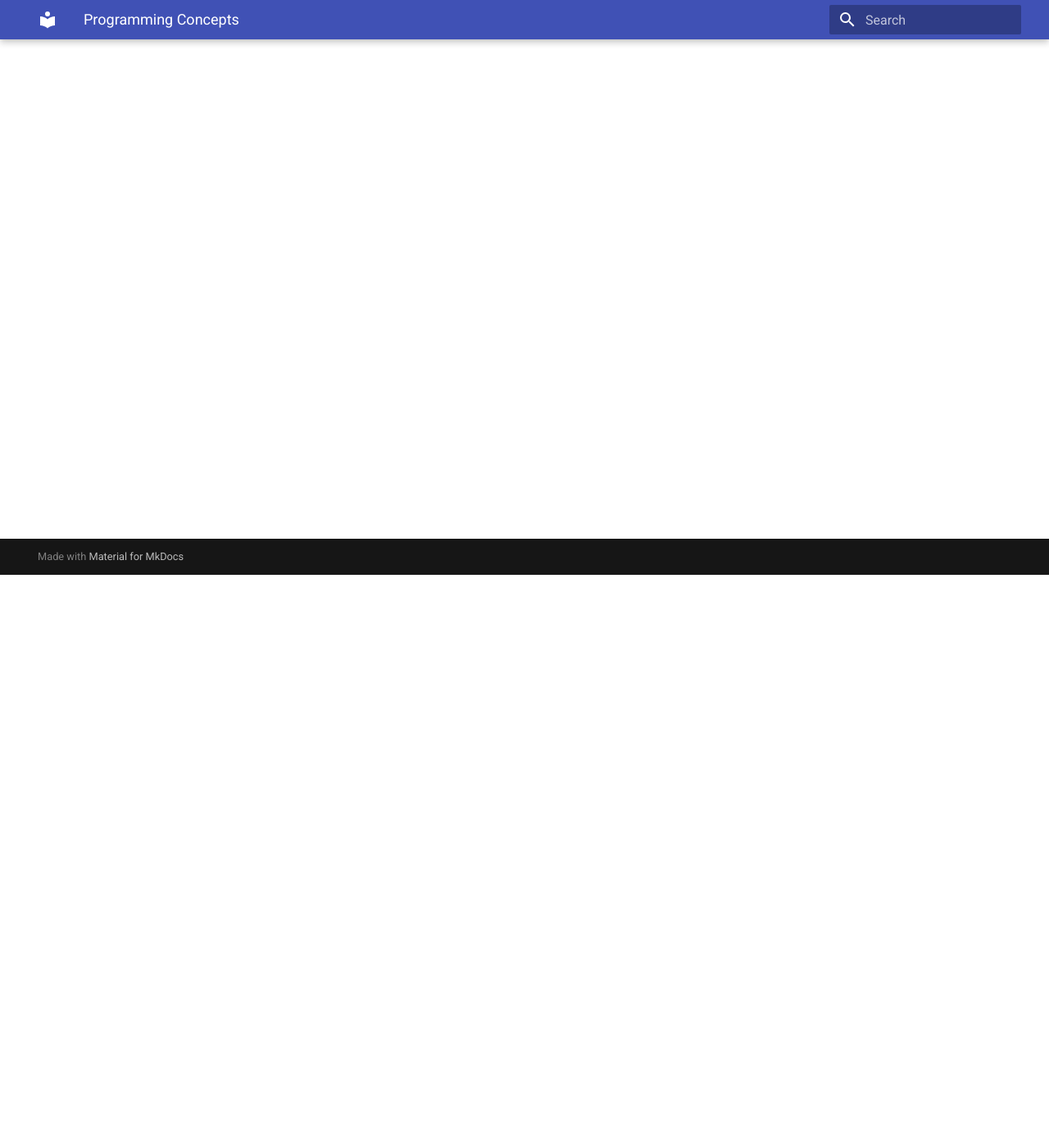
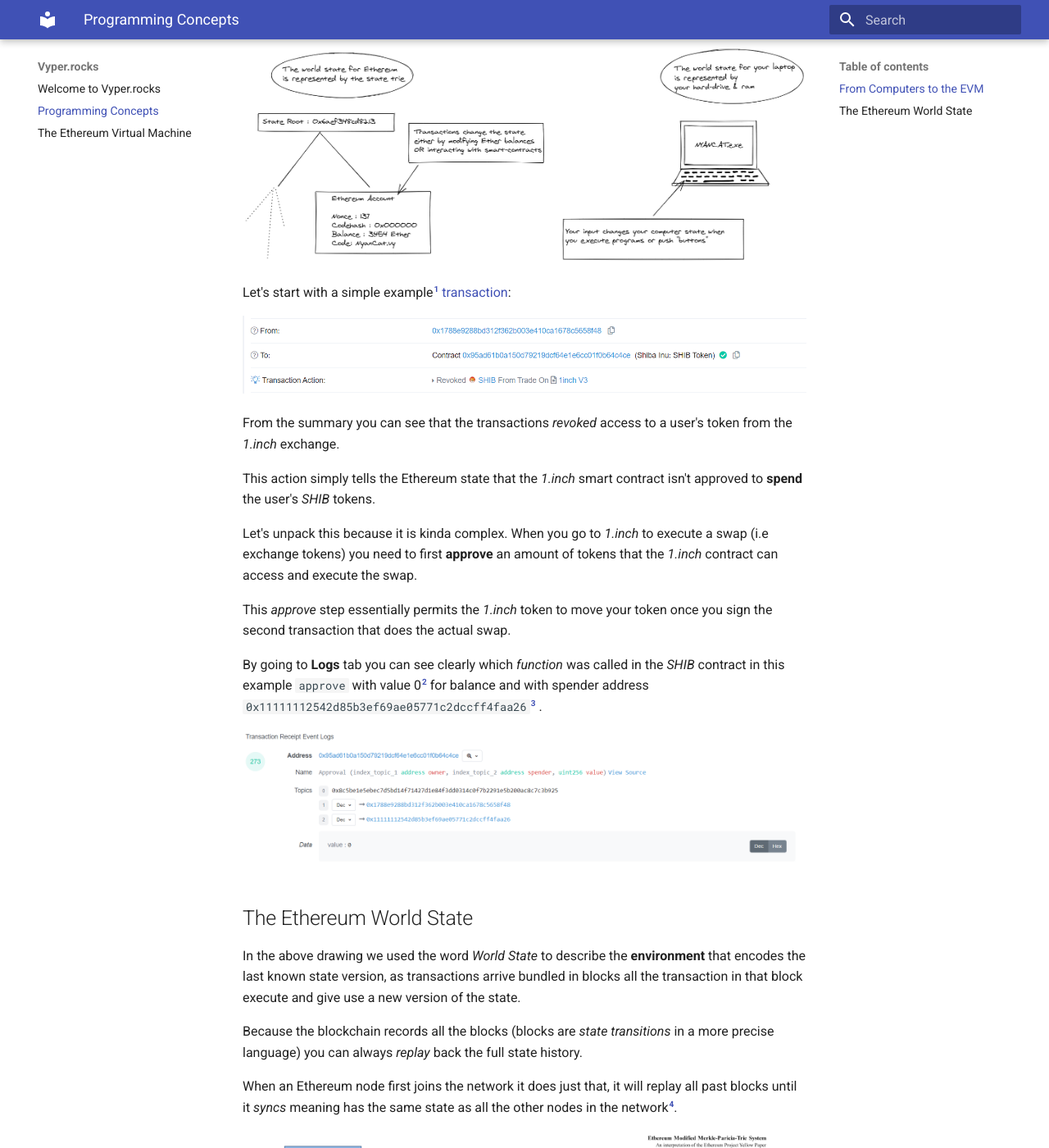
Before and after one commit to notaquant/vyper.rocks, an MkDocs documentation site: the page built from docs/concepts.md, in a window 1280 px wide and 1400 px high, scrolled down 699 px. Shown: the whole window at 82% size. Built offline with MkDocs 1.6.1 and Material for MkDocs 9.7.7, drawn with Linux system fonts in a browser that asks for light colours; some of the changed text lies outside the part shown.

Commit message:
docs: add programming concepts chapter

````diff
--- a/docs/concepts.md
+++ b/docs/concepts.md
@@ -1,6 +1,6 @@
 # Programming Concepts
 
-The vyper Hello World !
+The Vyper Hello World !
 
 ```python
 
@@ -10,3 +10,56 @@ def answer_to_everything() -> uint256:
     return 42
 
 ```
+
+## From Computers to the EVM
+
+In the old era code or software is often run on your usual computer, a computer is in essence an information processing unit with various *bridges* to the outside world such as keyboards for user input, screens for output etc...
+
+When we are in the context of Ethereum we will use the words code, program and smart contract interchangebly (they represent the same thing).
+
+In a similar analogy **Ethereum** is a blockchain-based computer, the blockchain represents a historical record of every **transaction** that happened on-chain. Here the blockchain represents an *authenticated* hard-drive.
+The [*state trie*](https://eth.wiki/en/fundamentals/patricia-tree) represents the last known live view of the hard-drive wallets are *keyboards* and [etherscan.io](https://etherscan.io) the screen.
+
+From information processing computers rely on *CPUs* which in Ethereum on the otherhand to process transactions and code we rely on the EVM.
+
+![eth-state-computer-analogy](../assets/eth-analogy.png)
+
+Let's start with a simple example[^1] [transaction](https://etherscan.io/tx/0x211b2babfeec81dcecb544a2343d4006b41bc708ea7d54bd6ae0d43250ab1e29):
+
+![example-transaction](../assets/example-tx-1.png)
+
+From the summary you can see that the transactions *revoked* access to a user's token from the *1.inch* exchange.
+
+This action simply tells the Ethereum state that the *1.inch* smart contract isn't approved to **spend** the user's *SHIB* tokens.
+
+Let's unpack this because it is kinda complex. When you go to *1.inch* to execute a swap (i.e exchange tokens) you need to first **approve** an amount of tokens that the *1.inch* contract can access and execute the swap.
+
+This *approve* step essentially permits the *1.inch* token to move your token once you sign the second transaction that does the actual
+swap.
+
+By going to **Logs** tab you can see clearly which *function* was called in the *SHIB* contract in this example `approve` with value 0[^2] for balance and with spender address `0x11111112542d85b3ef69ae05771c2dccff4faa26`[^3] .
+
+![example-transaction-logs](../assets/example-tx-1-logs.png)
+
+[^1]: Etherscan summarizes all the effects a single transaction can have on the world state.
+[^2]: The ERC20 standard describes a generic smart contract implementation for a form of pseudo-bank.
+[^3]: This is the mainnet address of the [1.inch](https://app.1inch.io/) smart contract which is an exchange router.
+
+## The Ethereum World State
+
+In the above drawing we used the word *World State* to describe the __environment__ that encodes the last
+known state version, as transactions arrive bundled in blocks all the transaction in that block execute
+and give use a new version of the state.
+
+Because the blockchain records all the blocks (blocks are *state transitions* in a more precise language) you can
+always *replay* back the full state history.
+
+When an Ethereum node first joins the network it does just that, it will replay all past blocks until it *syncs* meaning has the same state as all the other nodes in the network[^4].
+
+<figure>
+  <img src="../assets/eth-state-trie-advanced.png" width="600" />
+  <figcaption>What the State Trie really looks like courtesy of <a href="https://ethereum.stackexchange.com/questions/268/ethereum-block-architecture">atomh33ls</a></figcaption>
+</figure>
+
+
+[^4]: With [snapsync](https://blog.ethereum.org/2020/07/17/ask-about-geth-snapshot-acceleration/) nodes now can sync only a last known good copy of the state trie and replay the last *k*-blocks.
--- a/mkdocs.yml
+++ b/mkdocs.yml
@@ -1,4 +1,4 @@
-site_name: vyper.rocks
+site_name: Vyper.rocks
 theme:
   name: material
 markdown_extensions:
@@ -8,6 +8,7 @@ markdown_extensions:
   - pymdownx.highlight
   - pymdownx.superfences
   - footnotes
+  - attr_list
 nav:
  - 'index.md'
  - 'concepts.md'
````
Also changed, not shown: docs/index.md (+7 -3 lines), docs/assets/eth-analogy.png (added), docs/assets/eth-state-tree.png (added), docs/assets/eth-state-trie-abstract.png (added), docs/assets/eth-state-trie-advanced.png (added), docs/assets/example-tx-1-logs.png (added), docs/assets/example-tx-1.png (added), docs/assets/vyper-logo-transparent.svg (renamed from assets/vyper-logo-transparent.svg).
